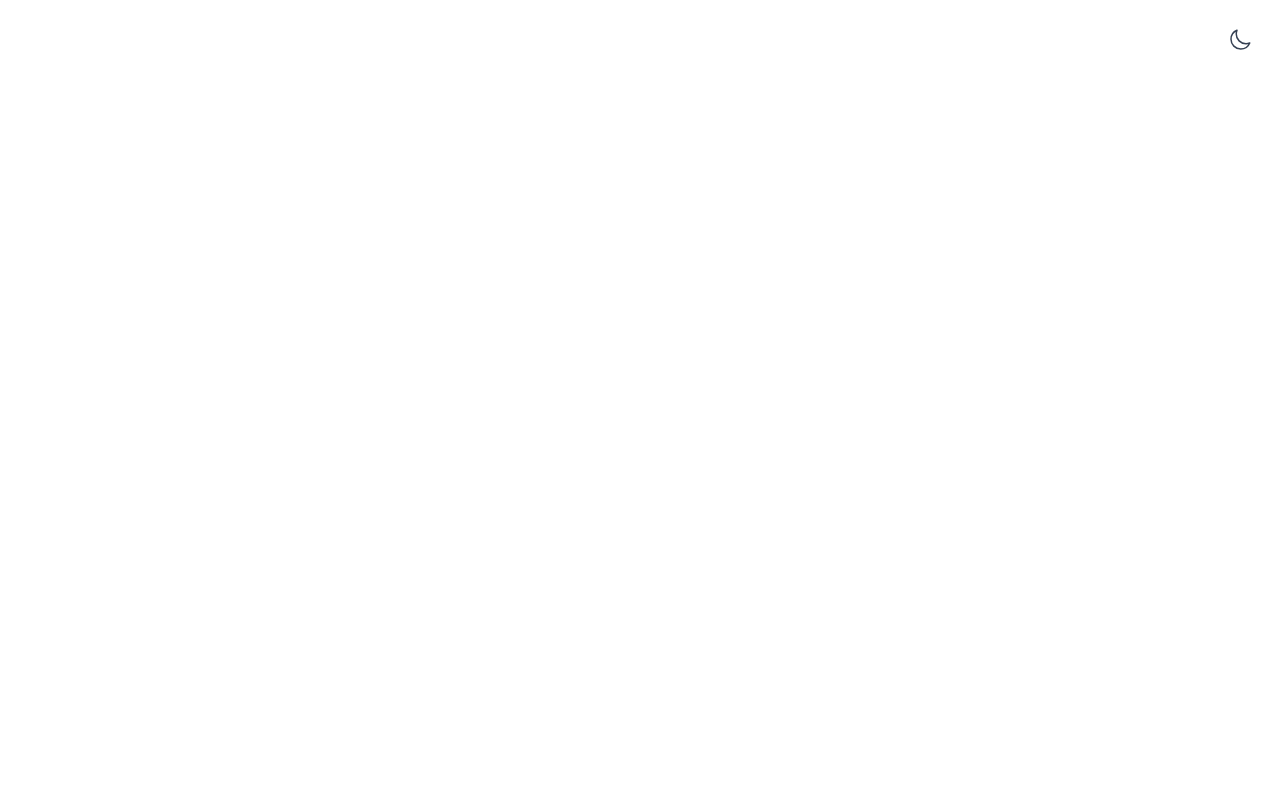
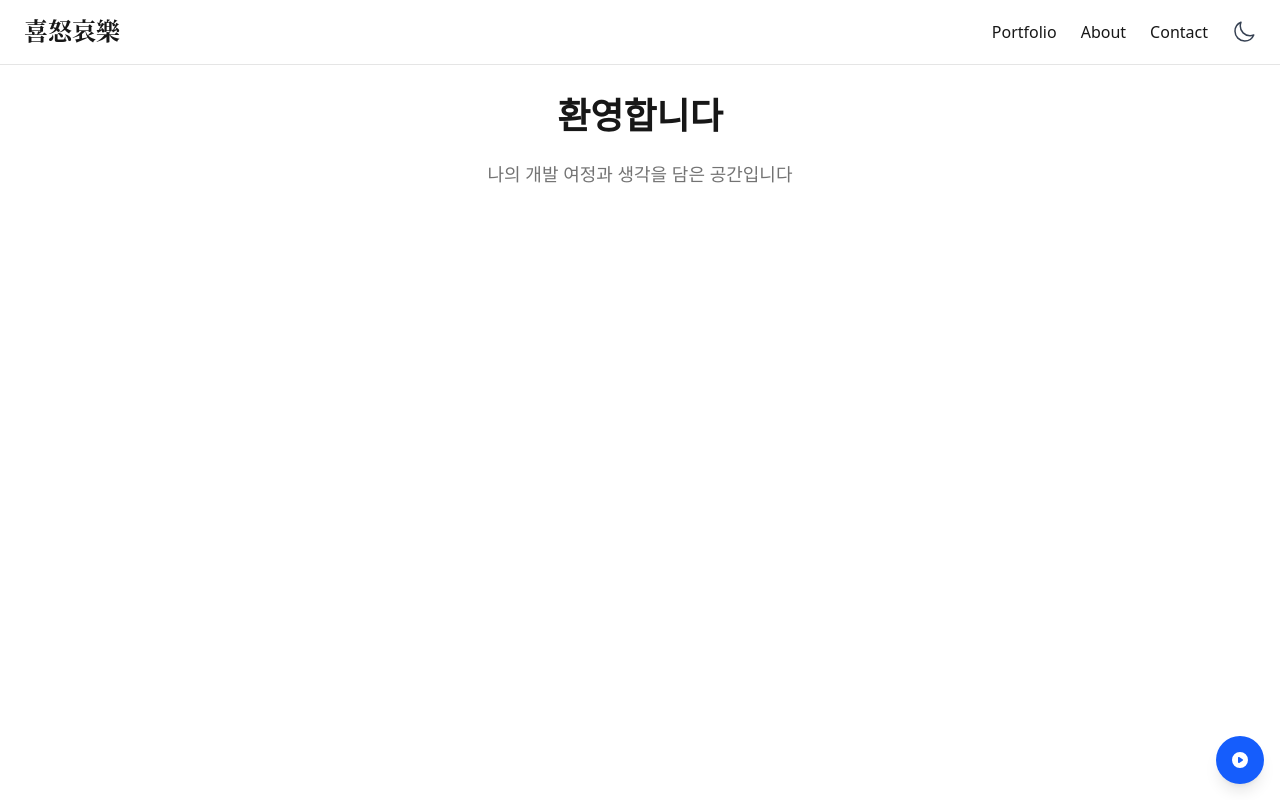
Before and after one commit to Chanjeong/my-dev-blog, a Next.js app: page / in a window 1280 px wide. Built offline with nearby package versions, Linux system fonts and the light colour scheme.

Commit message:
Feat: 블로그 제목 설저 및 음악 재생 기능 추가 및 네비게이션 바 생성

```diff
--- a/src/app/globals.css
+++ b/src/app/globals.css
@@ -28,11 +28,15 @@
   --muted: var(--color-muted);
   --muted-foreground: var(--color-muted-foreground);
   --border: var(--color-border);
-  --color-muted-foreground: var(--muted-foreground);
-  --color-border: var(--border);
 }
 
 body {
   background: var(--background);
   color: var(--foreground);
 }
+
+.font-noto-serif-kr {
+  font-family: var(--font-noto-serif-kr), 'Noto Serif CJK KR',
+    'Source Han Serif KR', 'Nanum Myeongjo', 'Batang', '바탕', 'Malgun Gothic',
+    '맑은 고딕', serif;
+}
--- a/src/app/layout.tsx
+++ b/src/app/layout.tsx
@@ -1,8 +1,9 @@
 import type { Metadata } from 'next';
-import { Geist, Geist_Mono } from 'next/font/google';
+import { Geist, Geist_Mono, Noto_Serif_KR } from 'next/font/google';
 import { ThemeProvider } from '@/components/ThemeProvider';
+import Navigation from '@/components/Navigation';
 import './globals.css';
-import ThemeToggle from '@/components/ThemeToggle';
+import AutoPlayAudio from '@/components/AutoPlayAudio';
 
 const geistSans = Geist({
   variable: '--font-geist-sans',
@@ -12,6 +13,12 @@ const geistSans = Geist({
 const geistMono = Geist_Mono({
   variable: '--font-geist-mono',
   subsets: ['latin']
+});
+
+const notoSerifKR = Noto_Serif_KR({
+  variable: '--font-noto-serif-kr',
+  subsets: ['latin'],
+  weight: ['400', '700']
 });
 
 export const metadata: Metadata = {
@@ -25,13 +32,14 @@ export default function RootLayout({
   children: React.ReactNode;
 }>) {
   return (
-    <html lang="en" suppressHydrationWarning>
+    <html lang="ko" suppressHydrationWarning>
       <body
-        className={`${geistSans.variable} ${geistMono.variable} antialiased`}>
+        className={`${geistSans.variable} ${geistMono.variable} ${notoSerifKR.variable} antialiased`}>
         <ThemeProvider attribute="class" defaultTheme="system" enableSystem>
-          <ThemeToggle />
+          <Navigation />
           {children}
         </ThemeProvider>
+        <AutoPlayAudio src="/music/myself.mp3" loop={true} />
       </body>
     </html>
   );
--- a/src/app/page.tsx
+++ b/src/app/page.tsx
@@ -1,13 +1,17 @@
 export default function Home() {
   return (
-    <div className="min-h-screen bg-background text-foreground p-8">
-      <div className="max-w-4xl mx-auto">
-        <div className="text-left mb-12">
-          <h1 className="text-3xl font-bold mb-4">
-            <span className="text-foreground"></span>
-          </h1>
+    <div className="min-h-screen bg-background text-foreground">
+      {/* 메인 콘텐츠 */}
+      <main className="pt-24 px-6">
+        <div className="max-w-4xl mx-auto">
+          <div className="text-center">
+            <h2 className="text-4xl font-bold mb-6">환영합니다</h2>
+            <p className="text-lg text-muted-foreground">
+              나의 개발 여정과 생각을 담은 공간입니다
+            </p>
+          </div>
         </div>
-      </div>
+      </main>
     </div>
   );
 }
--- /dev/null
+++ b/src/components/AutoPlayAudio.tsx
@@ -0,0 +1,89 @@
+'use client';
+import { useEffect, useRef, useState } from 'react';
+
+interface AutoPlayAudioProps {
+  src: string;
+  loop?: boolean;
+  className?: string;
+}
+
+export default function AutoPlayAudio({
+  src,
+  loop = true,
+  className = ''
+}: AutoPlayAudioProps) {
+  const audioRef = useRef<HTMLAudioElement>(null);
+  const [isPlaying, setIsPlaying] = useState(false);
+
+  useEffect(() => {
+    const audio = audioRef.current;
+    if (!audio) return;
+
+    audio.loop = loop;
+
+    const handlePlay = () => setIsPlaying(true);
+    const handlePause = () => setIsPlaying(false);
+
+    audio.addEventListener('play', handlePlay);
+    audio.addEventListener('pause', handlePause);
+
+    const playAudio = async () => {
+      try {
+        await audio.play();
+      } catch (error) {
+        console.log('자동재생 실패:', error);
+      }
+    };
+
+    playAudio();
+
+    return () => {
+      audio.removeEventListener('play', handlePlay);
+      audio.removeEventListener('pause', handlePause);
+    };
+  }, [loop]);
+
+  const togglePlay = () => {
+    const audio = audioRef.current;
+    if (!audio) return;
+
+    if (audio.paused) {
+      audio.play();
+    } else {
+      audio.pause();
+    }
+  };
+
+  return (
+    <div className={`fixed bottom-4 right-4 z-50 ${className}`}>
+      <audio
+        ref={audioRef}
+        src={src}
+        preload="auto"
+        style={{ display: 'none' }}
+      />
+
+      <button
+        onClick={togglePlay}
+        className="bg-blue-600 hover:bg-blue-700 text-white rounded-full w-12 h-12 flex items-center justify-center shadow-lg transition-colors">
+        {isPlaying ? (
+          <svg className="w-5 h-5" fill="currentColor" viewBox="0 0 20 20">
+            <path
+              fillRule="evenodd"
+              d="M18 10a8 8 0 11-16 0 8 8 0 0116 0zM7 8a1 1 0 012 0v4a1 1 0 11-2 0V8zm5-1a1 1 0 00-1 1v4a1 1 0 102 0V8a1 1 0 00-1-1z"
+              clipRule="evenodd"
+            />
+          </svg>
+        ) : (
+          <svg className="w-5 h-5" fill="currentColor" viewBox="0 0 20 20">
+            <path
+              fillRule="evenodd"
+              d="M10 18a8 8 0 100-16 8 8 0 000 16zM9.555 7.168A1 1 0 008 8v4a1 1 0 001.555.832l3-2a1 1 0 000-1.664l-3-2z"
+              clipRule="evenodd"
+            />
+          </svg>
+        )}
+      </button>
+    </div>
+  );
+}
--- /dev/null
+++ b/src/components/Navigation.tsx
@@ -0,0 +1,60 @@
+'use client';
+import { useTheme } from 'next-themes';
+import { SunIcon, MoonIcon } from '@heroicons/react/24/outline';
+import { useEffect, useState } from 'react';
+
+export default function Navigation() {
+  const [mounted, setMounted] = useState(false);
+  const { theme, setTheme } = useTheme();
+
+  useEffect(() => {
+    setMounted(true);
+  }, []);
+
+  if (!mounted) {
+    return null;
+  }
+
+  return (
+    <nav className="fixed top-0 left-0 right-0 bg-background/80 backdrop-blur-sm border-b border-border z-50">
+      <div className="max-w-7xl mx-auto px-6 py-4">
+        <div className="flex items-center justify-between">
+          <div className="flex items-center">
+            <h1 className="text-2xl font-bold font-noto-serif-kr">喜怒哀樂</h1>
+          </div>
+
+          <div className="flex items-center space-x-6">
+            <a
+              href="/portfolio"
+              className="text-foreground hover:text-primary transition-colors font-medium">
+              Portfolio
+            </a>
+
+            <a
+              href="/about"
+              className="text-foreground hover:text-primary transition-colors font-medium">
+              About
+            </a>
+
+            <a
+              href="/contact"
+              className="text-foreground hover:text-primary transition-colors font-medium">
+              Contact
+            </a>
+
+            <button
+              onClick={() => setTheme(theme === 'dark' ? 'light' : 'dark')}
+              className="bg-bg-primary  "
+              aria-label="Toggle theme">
+              {theme === 'dark' ? (
+                <SunIcon className="h-6 w-6 text-yellow-500" />
+              ) : (
+                <MoonIcon className="h-6 w-6 text-gray-700" />
+              )}
+            </button>
+          </div>
+        </div>
+      </div>
+    </nav>
+  );
+}
--- a/src/components/ThemeToggle.tsx
+++ /dev/null
@@ -1,31 +0,0 @@
-'use client';
-
-import { useTheme } from 'next-themes';
-import { SunIcon, MoonIcon } from '@heroicons/react/24/outline';
-import { useEffect, useState } from 'react';
-
-export default function ThemeToggle() {
-  const [mounted, setMounted] = useState(false);
-  const { theme, setTheme } = useTheme();
-
-  useEffect(() => {
-    setMounted(true);
-  }, []);
-
-  if (!mounted) {
-    return null;
-  }
-
-  return (
-    <button
-      onClick={() => setTheme(theme === 'dark' ? 'light' : 'dark')}
-      className="fixed top-4 right-4 p-3 rounded-lg bg-bg-primary dark:bg-bg-primary "
-      aria-label="Toggle theme">
-      {theme === 'dark' ? (
-        <SunIcon className="h-6 w-6 text-yellow-500" />
-      ) : (
-        <MoonIcon className="h-6 w-6 text-gray-700" />
-      )}
-    </button>
-  );
-}
--- a/tailwind.config.js
+++ b/tailwind.config.js
@@ -9,6 +9,10 @@ module.exports = {
   ],
   theme: {
     extend: {
+      fontFamily: {
+        'noto-serif-kr': ['var(--font-noto-serif-kr)', 'serif']
+      },
+
       colors: {
         background: 'var(--background)',
         foreground: 'var(--foreground)',
```
Also changed, not shown: 1 other file (tests, documents, lock files or other folders).
